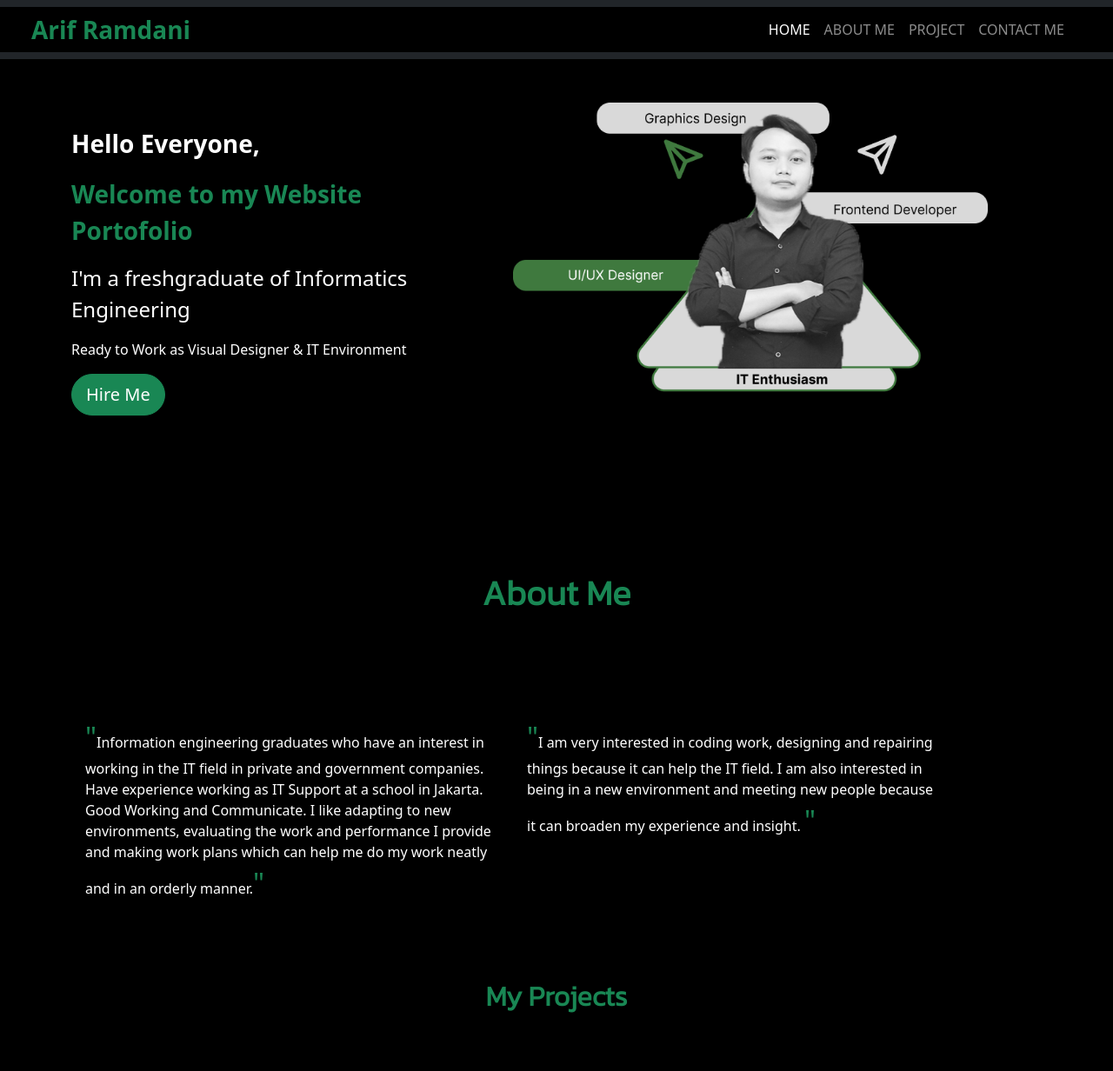
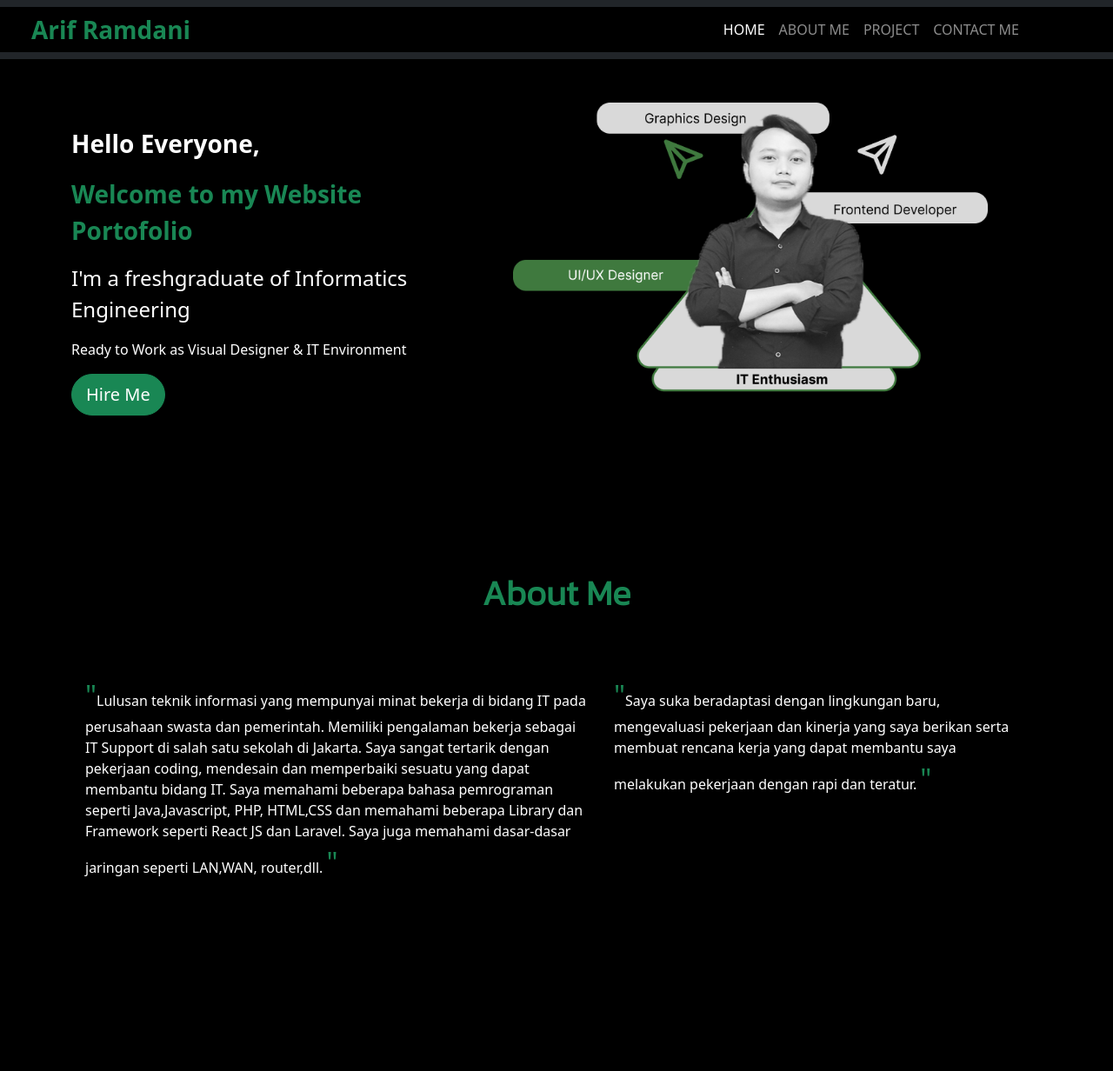
Before and after one commit to arifrmdni/ariframdani.github.io, a plain HTML site: page index.html in a window 1280 px wide. Shown: the top 1232 px of the page at 87% size. Drawn offline with nearby package versions, Linux system fonts and the light colour scheme.

Commit message:
Mengubah about

```diff
--- a/index.html
+++ b/index.html
@@ -17,8 +17,8 @@
         <button class="navbar-toggler" type="button" data-bs-toggle="collapse" data-bs-target="#navbarNavAltMarkup" aria-controls="navbarNavAltMarkup" aria-expanded="false" aria-label="Toggle navigation">
           <span class="navbar-toggler-icon"></span>
         </button>
-        <div class="collapse navbar-collapse" id="navbarNavAltMarkup">
-          <div class="navbar-nav position-absolute end-0 me-5">
+        <div class="collapse navbar-collapse " id="navbarNavAltMarkup">
+          <div class="navbar-nav position-absolute end-0" style="margin-right:100px">
             <a class="nav-link active" aria-current="page" href="#hero_section">HOME</a>
             <a class="nav-link" href="#about">ABOUT ME</a>
             <a class="nav-link" href="#projects">PROJECT</a>
@@ -60,11 +60,12 @@
         </div>
         <div class="row mt-5">
 
-          <div class="col-md-6  ms-3 mt-5 intro ">
-            <p class=""><span class="text-success fs-2">"</span>Information engineering graduates who have an interest in working in the IT field in private and government companies. Have experience working as IT Support at a school in Jakarta. Good Working and Communicate. I like adapting to new environments, evaluating the work and performance I provide and making work plans which can help me do my work neatly and in an orderly manner.<span class="text-success fs-2">"</span></p>
+          <div class="col-md-6  ms-3 intro " style="width: 600px; height:500px;">
+            <p class=""><span class="text-success fs-2">"</span>Lulusan teknik informasi yang mempunyai minat bekerja di bidang IT pada perusahaan swasta dan pemerintah. Memiliki pengalaman bekerja sebagai IT Support di salah satu sekolah di Jakarta.
+            Saya sangat tertarik dengan pekerjaan coding, mendesain dan memperbaiki sesuatu yang dapat membantu bidang IT. Saya memahami beberapa bahasa pemrograman seperti Java,Javascript, PHP, HTML,CSS dan memahami beberapa Library dan Framework seperti React JS dan Laravel. Saya juga memahami dasar-dasar jaringan seperti LAN,WAN, router,dll. <span class="text-success fs-2">"</span></p>
           </div>
-          <div class="col-md-6 ms-2 mt-5 intro">
-            <p class=""><span class="text-success fs-2">"</span>I am very interested in coding work, designing and repairing things because it can help the IT field. I am also interested in being in a new environment and meeting new people because it can broaden my experience and insight. <span class="text-success fs-2">"</span></p>
+          <div class="col-md-6 ms-2  intro" style="width:500px; height:500px">
+            <p class=""><span class="text-success fs-2">"</span>Saya suka beradaptasi dengan lingkungan baru, mengevaluasi pekerjaan dan kinerja yang saya berikan serta membuat rencana kerja yang dapat membantu saya melakukan pekerjaan dengan rapi dan teratur. <span class="text-success fs-2">"</span></p>
           </div>
         </div>
       </div>
@@ -76,7 +77,7 @@
     <section id="projects">
       <div class="continer ">
         <div class="row ">
-          <div class="col mt-5" id="project">
+          <div class="col " id="project">
             <p class="fs-2 fw-bold text-center text-success">My Projects</p>
           </div>
         </div>
```
